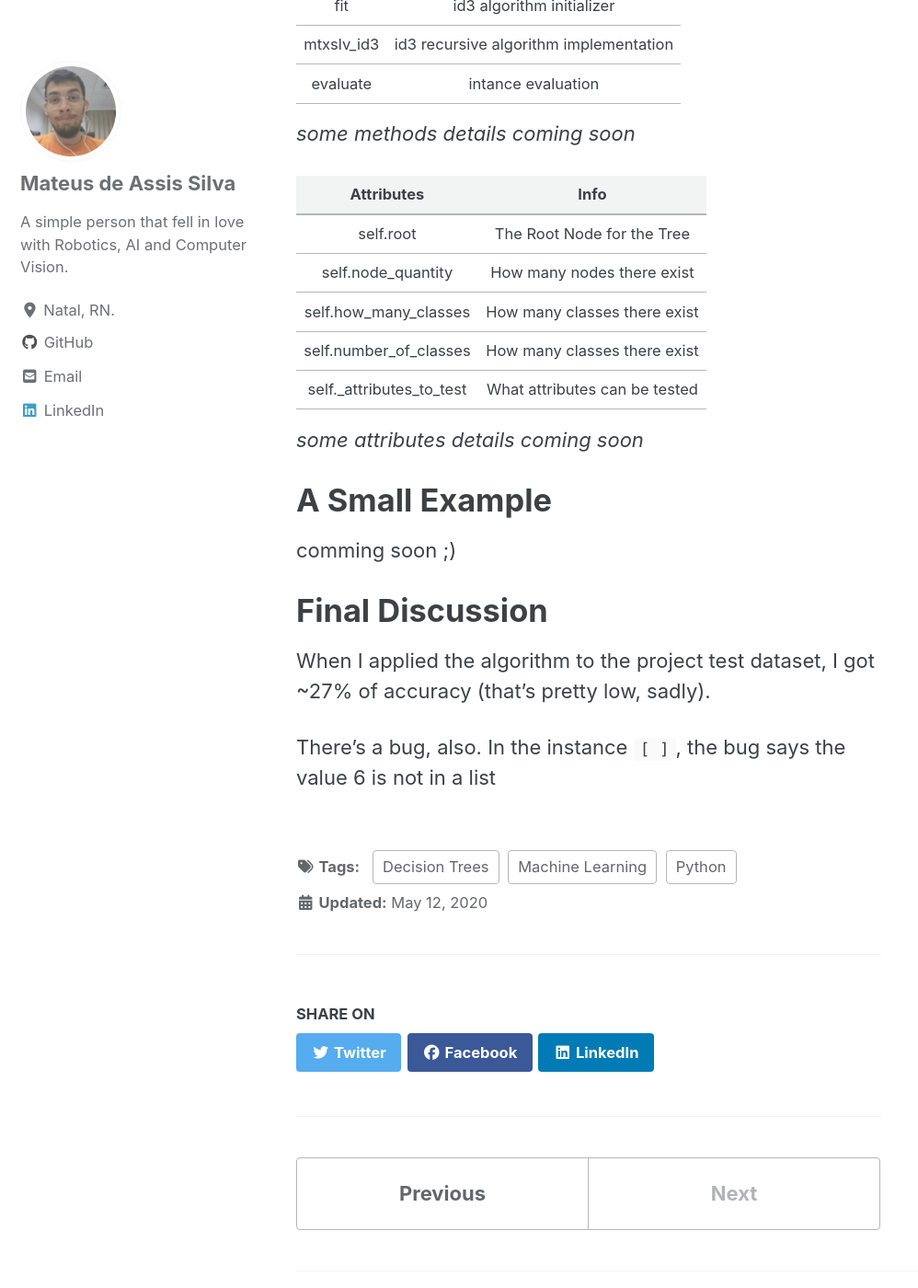
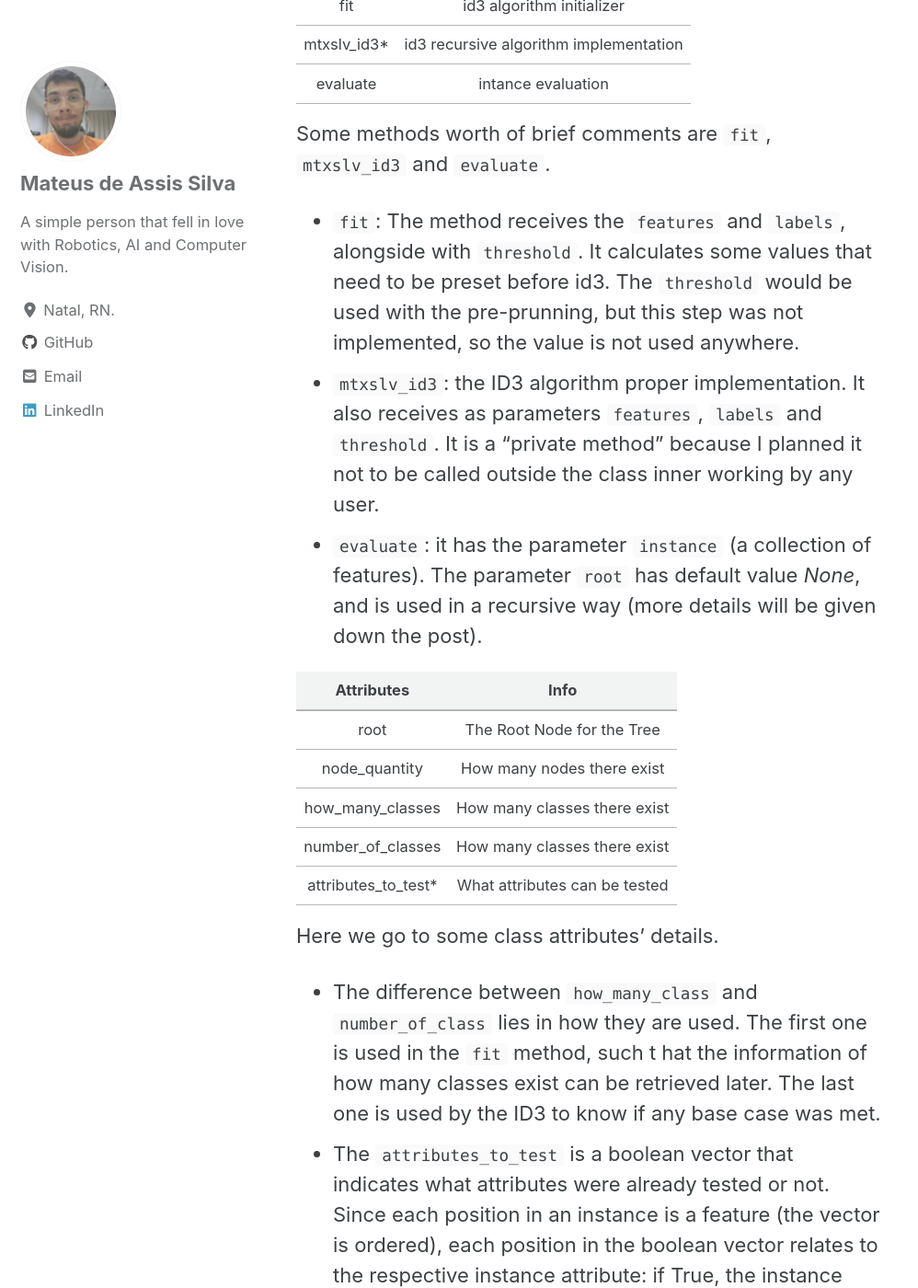
Before and after one commit to mtxslv/mtxslv.github.io, a Jekyll site: the page built from _posts/2020-05-12-id3_part_3.md, in a window 1280 px wide and 1400 px high, scrolled down 5212 px. Shown: the whole window at 92% size, without its empty margins (0-998 px from the left). Built offline with Jekyll 4.4.1, drawn with Linux system fonts in a browser that asks for light colours; cached includes are drawn as plain includes; nearby versions of some CDN libraries; some of the changed text lies outside the part shown.

Commit message:
started to write about the methods

````diff
--- a/_posts/2020-05-12-id3_part_3.md
+++ b/_posts/2020-05-12-id3_part_3.md
@@ -73,26 +73,56 @@ from mtxslv_math_4_dt import *
 ```
 {% endraw %}
 
-The class has four methods and five attributes. A brief information about each of them can be found in the tables below.
+The class has four methods and five attributes. A brief information about each of them can be found in the tables below (those marked with * are "[private](https://docs.python.org/3/tutorial/classes.html#private-variables)").
 
 | Methods | Info |
 | :-----: | :--: |
 | init | void constructor |
 | fit | id3 algorithm initializer |
-| mtxslv_id3 | id3 recursive algorithm implementation |
+| mtxslv_id3* | id3 recursive algorithm implementation |
 | evaluate | intance evaluation |
 
-_some methods details coming soon_
+Some methods worth of brief comments are ```fit```, ```mtxslv_id3``` and ```evaluate```.
+
+* ```fit```: The method receives the ```features``` and ```labels```, alongside with ```threshold```. It calculates some values that need to be preset before id3. The ```threshold``` would be used with the pre-prunning, but this step was not implemented, so the value is not used anywhere.
+* ```mtxslv_id3```: the ID3 algorithm proper implementation. It also receives as parameters ```features```, ```labels``` and ```threshold```. It is a "private method" because I planned it not to be called outside the class inner working by any user.
+* ```evaluate```: it has the parameter ```instance``` (a collection of features). The parameter ```root``` has default value _None_, and is used in a recursive way (more details will be given down the post).
+
 
 | Attributes | Info |
 | :--------: | :--: |
-| self.root | The Root Node for the Tree|
-| self.node_quantity | How many nodes there exist|
-| self.how_many_classes | How many classes there exist|
-| self.number_of_classes | How many classes there exist     |
-| self._attributes_to_test | What attributes can be tested |
+| root | The Root Node for the Tree|
+| node_quantity | How many nodes there exist|
+| how_many_classes | How many classes there exist|
+| number_of_classes | How many classes there exist     |
+| attributes_to_test* | What attributes can be tested |
 
-_some attributes details coming soon_
+Here we go to some class attributes' details.
+
+* The difference between ```how_many_class``` and ```number_of_class``` lies in how they are used. The first one is used in the ```fit``` method, such t hat the information of how many classes exist can be retrieved later. The last one is used by the ID3 to know if any base case was met.
+* The ```attributes_to_test``` is a boolean vector that  indicates what attributes were already tested or not. Since each position in an instance is a feature (the vector is ordered), each position in the boolean vector relates to the respective instance attribute: if True, the instance attribute was not tested yet; if False, the instance attribute can be still tested. Notice it is the implementation of _Attributes_.
+* ```node_quantity``` would be the amount of nodes there exist. I forget to implement it, unfortunately.
+
+Now we can dive a little more in the class implementation.
+
+{% raw %}
+```python
+class MtxslvDecisionTrees:
+  def __init__(self):
+    self.root = None
+    self.node_quantity = 0
+    self.how_many_classes = 0
+
+  def fit(self, features, labels, threshold):
+    self._attributes_to_test = [True for x in range(np.shape(features)[1])]
+    self.number_of_classes = len(set(labels[:,0]))
+    self.root = self._mtxslv_id3(features,labels,threshold)
+```
+{% endraw %}
+
+The constructor is void, and changes nothing about the class attributes.
+
+The ```fit``` method updates the ```attributes_to_test``` class attribute as a boolean vector. It also counts how many classes there exist (notice this information is allocated in ```number_of_classes```, not in ```how_many_classes```). It updates the root node calling the ```mtxslv_id3``` method.
 
 # A Small Example
 
````
